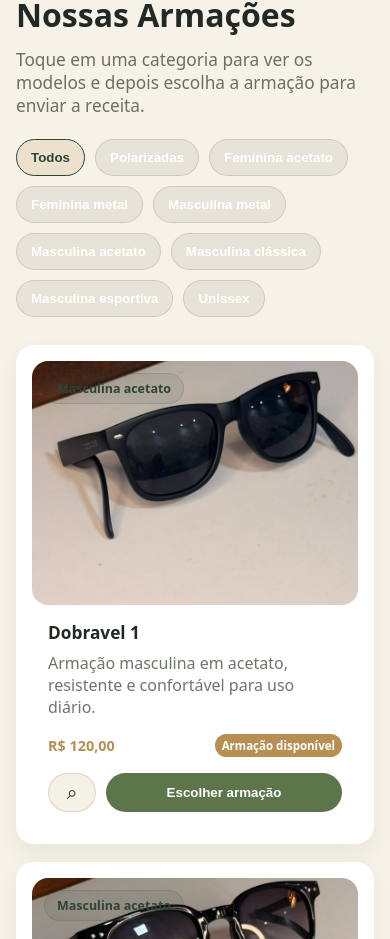
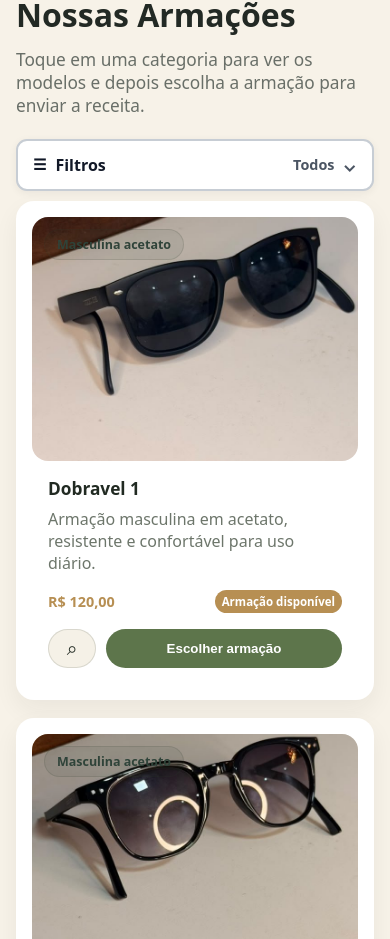
Before and after one commit to joaozin987/OticasAmancio, a Vue app in the folder OticasAmancio/: page / in a window 390 px wide. Shown: the part 1433-2372 px from the top of the page. Built offline with nearby package versions, Linux system fonts and the light colour scheme.

Commit message:
update sistema de catalago

```diff
--- a/OticasAmancio/src/App.vue
+++ b/OticasAmancio/src/App.vue
@@ -81,16 +81,50 @@
         <p>Toque em uma categoria para ver os modelos e depois escolha a armação para enviar a receita.</p>
       </div>
 
-      <div class="filters" role="tablist" aria-label="Categorias de armações">
+      <button
+        class="mobile-filter-toggle"
+        type="button"
+        :aria-expanded="String(isMobileFiltersOpen)"
+        aria-controls="catalog-filters"
+        @click="isMobileFiltersOpen = !isMobileFiltersOpen"
+      >
+        <span class="mobile-filter-label">
+          <span class="mobile-filter-icon" aria-hidden="true">☰</span>
+          Filtros
+        </span>
+        <span class="mobile-filter-status">
+          {{ activeFilter === "todos" ? "Todos" : categories[activeFilter] }}
+          <span class="mobile-filter-chevron" :class="{ rotated: isMobileFiltersOpen }" aria-hidden="true">⌄</span>
+        </span>
+      </button>
+
+      <div
+        id="catalog-filters"
+        class="filters"
+        :class="{ 'mobile-open': isMobileFiltersOpen }"
+        role="tablist"
+        aria-label="Categorias de armações"
+      >
         <button
           v-for="filter in filters"
           :key="filter.value"
           class="filter-button"
           :class="{ active: activeFilter === filter.value }"
           type="button"
-          @click="activeFilter = filter.value"
+          role="tab"
+          :aria-selected="String(activeFilter === filter.value)"
+          @click="selectFilter(filter.value)"
         >
           {{ filter.label }}
+        </button>
+
+        <button
+          v-if="activeFilter !== 'todos'"
+          class="clear-filter-button"
+          type="button"
+          @click="selectFilter('todos')"
+        >
+          Limpar filtro
         </button>
       </div>
 
@@ -205,6 +239,7 @@ import { computed, onBeforeUnmount, onMounted, ref } from "vue";
 const whatsappNumber = "5582991200198";
 const orderIntentText = "Enviar meu grau e receber avaliação";
 const activeFilter = ref("todos");
+const isMobileFiltersOpen = ref(false);
 const selectedProduct = ref(null);
 const isOrderPanelOpen = ref(false);
 const galleryProduct = ref(null);
@@ -252,8 +287,6 @@ const selectGalleryImage = (index) => {
 };
 const categories = {
   polarizadas: "Polarizadas",
-  "feminina-acetato": "Feminina acetato",
-  "feminina-metal": "Feminina metal",
   "masculina-metal": "Masculina metal",
   "masculina-acetato": "Masculina acetato",
   "masculina-classica": "Masculina clássica",
@@ -930,6 +963,11 @@ const filters = computed(() => [
   ...Object.entries(categories).map(([value, label]) => ({ value, label }))
 ]);
 
+const selectFilter = (value) => {
+  activeFilter.value = value;
+  isMobileFiltersOpen.value = false;
+};
+
 const filteredProducts = computed(() => {
   if (activeFilter.value === "todos") return products;
   return products.filter((product) => product.category === activeFilter.value);
@@ -1065,3 +1103,150 @@ onBeforeUnmount(() => {
   stopCarousel();
 });
 </script>
+<style scoped>
+/* Ajustes finais dos filtros do catálogo */
+.mobile-filter-toggle {
+  display: none;
+}
+
+.filters {
+  display: flex;
+  flex-wrap: wrap;
+  gap: 10px;
+  align-items: center;
+}
+
+.filter-button {
+  border: 2px solid #c7cdd4;
+  background: #ffffff;
+  color: #1f2937;
+  border-radius: 10px;
+  padding: 11px 17px;
+  font: inherit;
+  font-weight: 700;
+  line-height: 1.2;
+  cursor: pointer;
+  transition: background-color 0.2s ease, color 0.2s ease, border-color 0.2s ease, transform 0.2s ease;
+}
+
+.filter-button:hover {
+  border-color: #111827;
+  background: #f3f4f6;
+  transform: translateY(-1px);
+}
+
+.filter-button.active {
+  border-color: #111827;
+  background: #111827;
+  color: #ffffff;
+  box-shadow: 0 3px 10px rgba(17, 24, 39, 0.18);
+}
+
+.clear-filter-button {
+  border: 2px solid #9ca3af;
+  background: #f9fafb;
+  color: #374151;
+  border-radius: 10px;
+  padding: 11px 15px;
+  font: inherit;
+  font-weight: 700;
+  cursor: pointer;
+  transition: background-color 0.2s ease, color 0.2s ease, border-color 0.2s ease;
+}
+
+.clear-filter-button:hover {
+  border-color: #374151;
+  background: #e5e7eb;
+  color: #111827;
+}
+
+.mobile-filter-label {
+  display: inline-flex;
+  align-items: center;
+  gap: 9px;
+}
+
+.mobile-filter-icon {
+  font-size: 15px;
+  line-height: 1;
+}
+
+.mobile-filter-status {
+  display: inline-flex;
+  align-items: center;
+  gap: 8px;
+  font-size: 0.9rem;
+  font-weight: 700;
+  color: #4b5563;
+}
+
+.mobile-filter-chevron {
+  display: inline-block;
+  font-size: 18px;
+  line-height: 1;
+  transition: transform 0.2s ease;
+}
+
+.mobile-filter-chevron.rotated {
+  transform: rotate(180deg);
+}
+
+@media (max-width: 768px) {
+  .mobile-filter-toggle {
+    width: 100%;
+    min-height: 50px;
+    display: flex;
+    align-items: center;
+    justify-content: space-between;
+    gap: 12px;
+    margin: 0 0 10px;
+    padding: 13px 15px;
+    border: 2px solid #c7cdd4;
+    border-radius: 11px;
+    background: #ffffff;
+    color: #111827;
+    font: inherit;
+    font-weight: 800;
+    text-align: left;
+    cursor: pointer;
+    box-shadow: 0 2px 8px rgba(17, 24, 39, 0.06);
+  }
+
+  .mobile-filter-toggle:active {
+    transform: scale(0.99);
+  }
+
+  .filters {
+    display: none;
+    width: 100%;
+    padding: 12px;
+    margin-bottom: 18px;
+    border: 1px solid #d1d5db;
+    border-radius: 12px;
+    background: #f8fafc;
+    box-shadow: 0 5px 18px rgba(17, 24, 39, 0.08);
+  }
+
+  .filters.mobile-open {
+    display: flex;
+  }
+
+  .filter-button {
+    flex: 1 1 calc(50% - 10px);
+    min-height: 45px;
+    padding: 10px 12px;
+  }
+
+  .clear-filter-button {
+    width: 100%;
+    min-height: 44px;
+    margin-top: 2px;
+  }
+}
+
+@media (max-width: 390px) {
+  .filter-button {
+    flex-basis: 100%;
+  }
+}
+</style>
```
